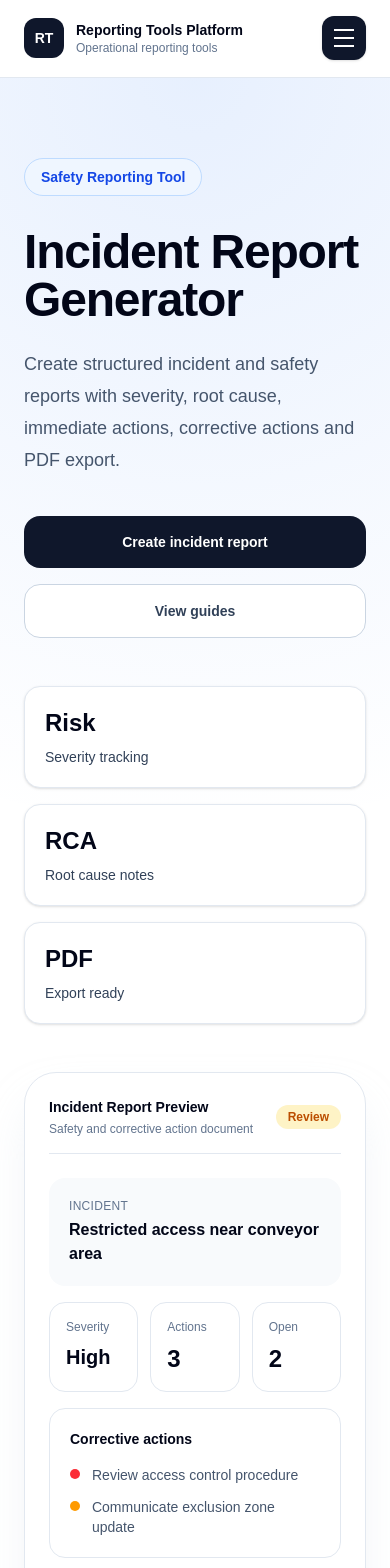
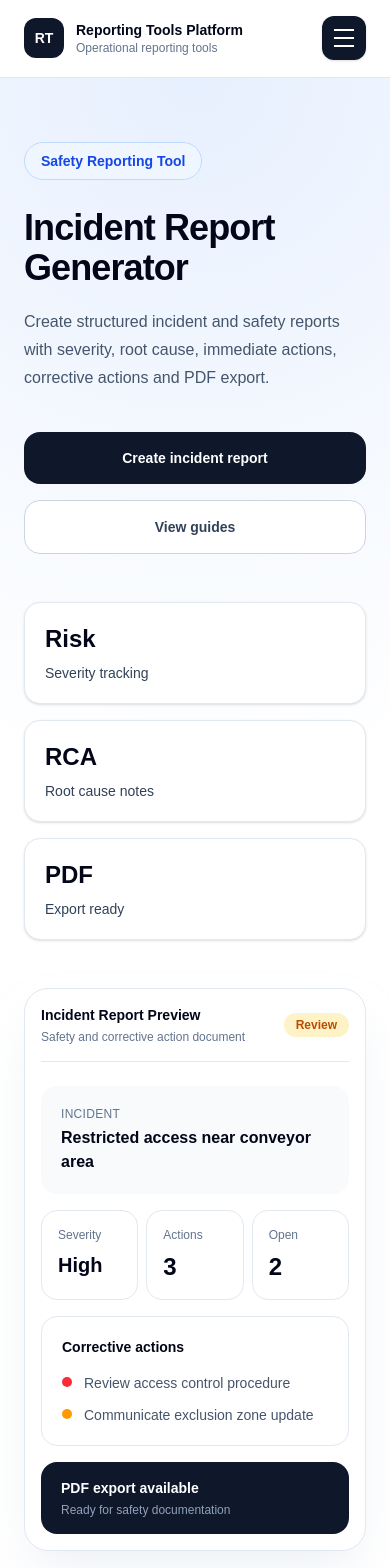
Before and after one commit to kike-Pinto/reporting-tools-platform, a Next.js app: page /tools/incident-report-generator in a window 390 px wide. Shown: the top 1568 px of the page. Built offline with nearby package versions, Linux system fonts and the light colour scheme.

Commit message:
Improve incident report mobile layout

```diff
--- a/app/tools/incident-report-generator/page.tsx
+++ b/app/tools/incident-report-generator/page.tsx
@@ -26,18 +26,18 @@ export default function IncidentReportGeneratorPage() {
       <section className='relative overflow-hidden border-b border-slate-200 bg-white'>
         <div className='absolute inset-0 bg-[radial-gradient(circle_at_top,rgba(59,130,246,0.12),transparent_45%)]' />
 
-        <div className='relative mx-auto max-w-7xl px-6 py-20'>
+        <div className='relative mx-auto max-w-7xl px-6 py-16 sm:py-20'>
           <div className='grid gap-12 lg:grid-cols-[1fr_0.8fr] lg:items-center'>
             <div>
               <div className='inline-flex items-center rounded-full border border-blue-200 bg-blue-50 px-4 py-2 text-sm font-semibold text-blue-700'>
                 Safety Reporting Tool
               </div>
 
-              <h1 className='mt-8 text-5xl font-bold tracking-tight text-slate-950 sm:text-6xl'>
+              <h1 className='mt-7 text-4xl font-bold tracking-tight text-slate-950 sm:text-5xl lg:text-6xl'>
                 Incident Report Generator
               </h1>
 
-              <p className='mt-6 max-w-2xl text-lg leading-8 text-slate-600'>
+              <p className='mt-5 max-w-2xl text-base leading-7 text-slate-600 sm:text-lg sm:leading-8'>
                 Create structured incident and safety reports with severity,
                 root cause, immediate actions, corrective actions and PDF
                 export.
@@ -83,7 +83,7 @@ export default function IncidentReportGeneratorPage() {
               </div>
             </div>
 
-            <div className='rounded-4xl border border-slate-200 bg-white p-6 shadow-2xl shadow-slate-200/70'>
+            <div className='rounded-3xl border border-slate-200 bg-white p-4 shadow-2xl shadow-slate-200/70 sm:rounded-4xl sm:p-6'>
               <div className='flex items-center justify-between border-b border-slate-200 pb-4'>
                 <div>
                   <p className='text-sm font-semibold text-slate-950'>
@@ -110,7 +110,7 @@ export default function IncidentReportGeneratorPage() {
                   </p>
                 </div>
 
-                <div className='grid grid-cols-3 gap-3'>
+                <div className='grid grid-cols-3 gap-2 sm:gap-3'>
                   <div className='rounded-2xl border border-slate-200 p-4'>
                     <p className='text-xs text-slate-500'>Severity</p>
                     <p className='mt-2 text-xl font-bold text-slate-950'>
@@ -163,15 +163,15 @@ export default function IncidentReportGeneratorPage() {
         </div>
       </section>
       <IncidentReportTool />
-      <section className='mx-auto max-w-7xl px-6 pb-20'>
-        <div className='rounded-4xl border border-slate-200 bg-white p-8 shadow-sm'>
+      <section className='mx-auto max-w-7xl px-6 pb-14 sm:pb-20'>
+        <div className='rounded-3xl border border-slate-200 bg-white p-5 shadow-sm sm:p-8 lg:rounded-4xl'>
           <div className='grid gap-8 lg:grid-cols-[1fr_0.8fr] lg:items-center'>
             <div>
               <p className='text-sm font-semibold uppercase tracking-[0.18em] text-blue-600'>
                 Related Resources
               </p>
 
-              <h2 className='mt-4 text-3xl font-bold tracking-tight text-slate-950'>
+              <h2 className='mt-4 text-2xl font-bold tracking-tight text-slate-950 sm:text-3xl'>
                 Learn how to structure professional incident reports
               </h2>
 
--- a/components/incident/IncidentForm.tsx
+++ b/components/incident/IncidentForm.tsx
@@ -165,7 +165,7 @@ export default function IncidentForm({
       />
 
       <div className='rounded-3xl border border-slate-200 bg-white p-6 shadow-sm'>
-        <div className='mb-5 flex items-center justify-between gap-4'>
+        <div className='mb-5 flex flex-col gap-3 sm:flex-row sm:items-center sm:justify-between'>
           <h3 className='text-xl font-bold text-slate-950'>
             Corrective actions
           </h3>
@@ -173,7 +173,7 @@ export default function IncidentForm({
           <button
             type='button'
             onClick={onAddCorrectiveAction}
-            className='rounded-xl bg-blue-600 px-4 py-2 text-sm font-semibold text-white transition hover:bg-blue-700'
+            className='w-full rounded-xl bg-blue-600 px-4 py-3 text-sm font-semibold text-white transition hover:bg-blue-700 sm:w-auto sm:py-2'
           >
             + Add action
           </button>
@@ -304,7 +304,7 @@ export default function IncidentForm({
           <button
             type='button'
             onClick={onClearForm}
-            className='rounded-xl border border-slate-300 bg-white px-5 py-3 text-sm font-semibold text-slate-700 transition hover:bg-slate-50'
+            className='w-full rounded-xl border border-slate-300 bg-white px-5 py-3 text-sm font-semibold text-slate-700 transition hover:bg-slate-50 sm:w-auto'
           >
             Clear form
           </button>
--- a/components/incident/IncidentPreview.tsx
+++ b/components/incident/IncidentPreview.tsx
@@ -19,19 +19,11 @@ export default function IncidentPreview({ data }: IncidentPreviewProps) {
   const closedActions = calculateClosedActions(data)
 
   return (
-    <aside className='rounded-3xl border border-slate-200 bg-white p-6 shadow-sm lg:sticky lg:top-6 lg:self-start'>
+    <aside className='rounded-3xl border border-slate-200 bg-white p-4 shadow-sm sm:p-6 lg:sticky lg:top-24 lg:self-start'>
       <div className='mb-6 border-b border-slate-200 pb-4'>
-        <p className='text-xs font-semibold uppercase tracking-wide text-blue-600'>
-          Live Preview
-        </p>
+        <h2 className='text-xl font-bold text-slate-950'>Incident Report</h2>
 
-        <h2 className='mt-2 text-xl font-bold text-slate-950'>
-          Incident Report
-        </h2>
-
-        <p className='mt-2 text-sm text-slate-500'>
-          Preview your incident report before exporting.
-        </p>
+        <p className='mt-2 text-sm text-slate-500'>Preview before exporting.</p>
       </div>
 
       <div className='space-y-6'>
--- a/components/incident/IncidentReportTool.tsx
+++ b/components/incident/IncidentReportTool.tsx
@@ -80,7 +80,10 @@ export default function IncidentReportTool() {
   }
 
   return (
-    <section id='report-tool' className='mx-auto max-w-7xl px-6 py-8'>
+    <section
+      id='report-tool'
+      className='mx-auto max-w-7xl px-4 py-6 sm:px-6 sm:py-8'
+    >
       <div className='screen-tool grid gap-6 lg:grid-cols-[1.1fr_0.9fr]'>
         <IncidentForm
           data={incidentData}
```
